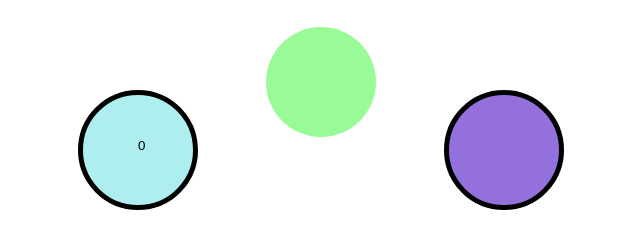
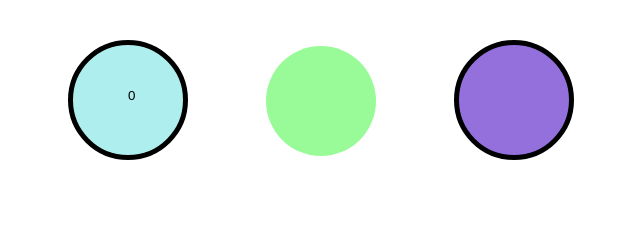
Before and after one commit to DS4200-S22/hw-04-nick-johnson-1, a plain HTML site: page index.html in a window 1280 px wide. Shown: the part 85-334 px from the top of the page, without its empty margins (319-959 px from the left). Drawn offline with Linux system fonts and the light colour scheme.

Commit message:
final - push mistake fix

```diff
--- a/css/main.css
+++ b/css/main.css
@@ -22,12 +22,16 @@ h1{
   border-radius: 50%;
   border: 5px solid black;
   margin: 50px;
+  margin-top: auto
 }
 .circle2 {
   height: 110px;
   width: 110px;
   background-color: palegreen;
   border-radius: 50%;
+    margin: 10px;
+    margin-bottom: 70px;
+  margin-top: auto;
 
 }
 
@@ -43,6 +47,7 @@ h1{
   border-radius: 50%;
   border: 5px solid black;
   margin: 50px;
+  margin-top: auto
 }
 
 button {
```
